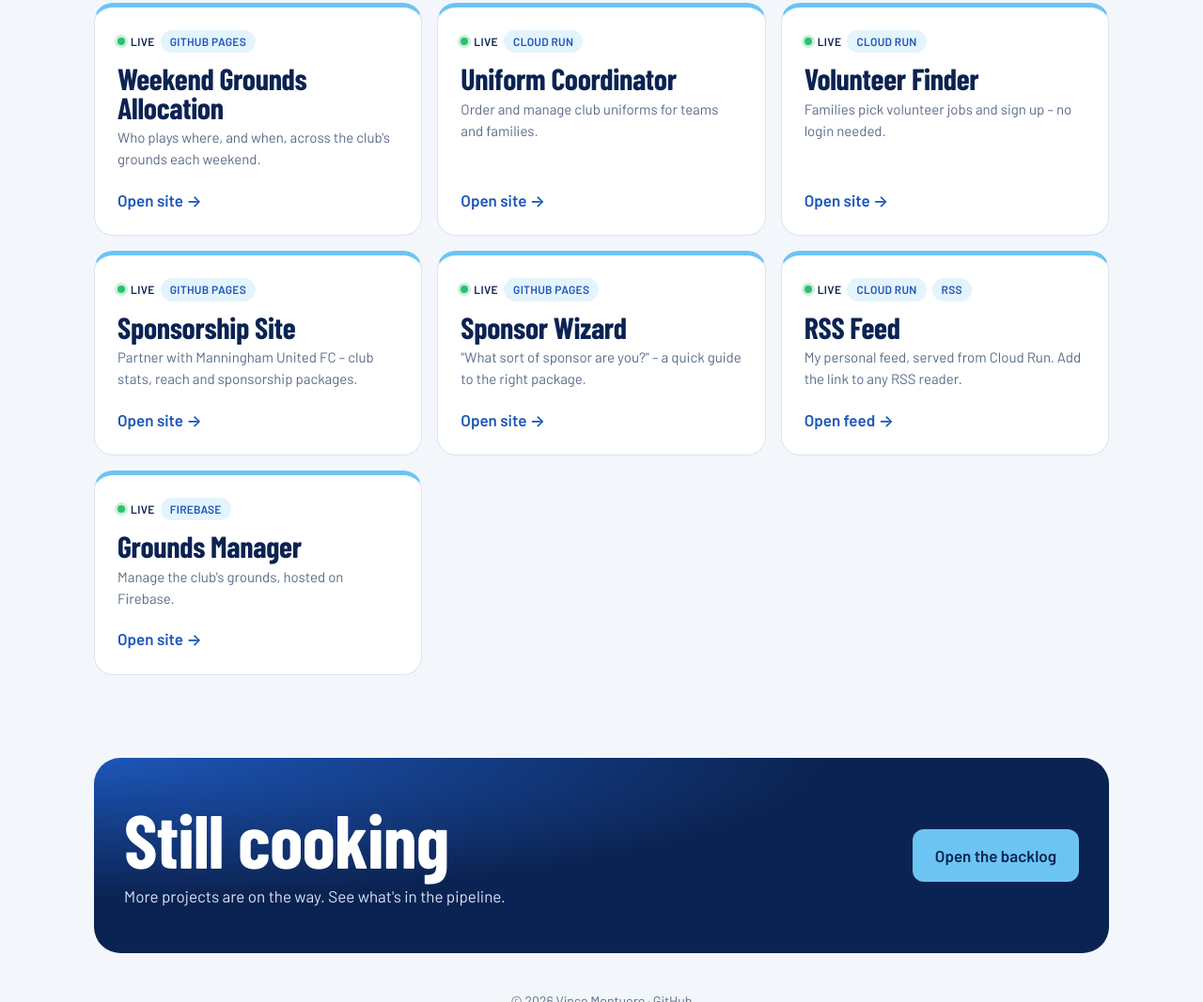
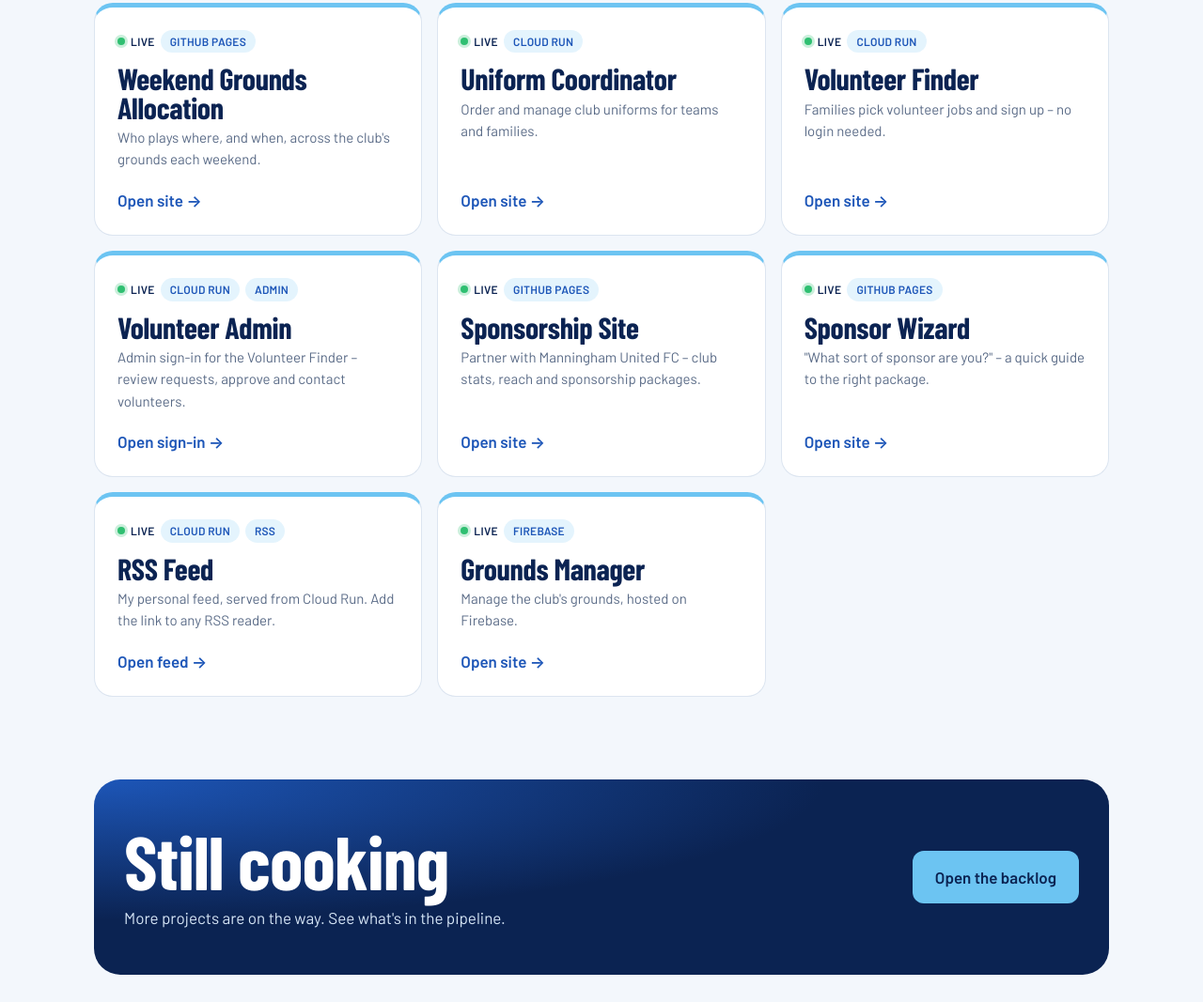
Before and after one commit to vmontuoro/vmontuoro.github.io, a plain HTML site: page index.html in a window 1280 px wide. Shown: the part 836-1903 px from the top of the page at 94% size. Drawn offline with nearby package versions, Linux system fonts and the light colour scheme; a web font is replaced by a local one.

Commit message:
Add Volunteer Admin tile
Co-Authored-By: Claude Sonnet 5.5 <noreply@anthropic.com>

```diff
--- a/index.html
+++ b/index.html
@@ -56,6 +56,13 @@
         <span class="go">Open site →</span>
       </a>
 
+      <a class="card" data-p="run" href="https://mufc-volunteer-finder-lmrwkbd5nq-ts.a.run.app/admin/login">
+        <div class="badges"><span class="status">Live</span><span class="badge">Cloud Run</span><span class="badge">Admin</span></div>
+        <h3>Volunteer Admin</h3>
+        <p>Admin sign-in for the Volunteer Finder – review requests, approve and contact volunteers.</p>
+        <span class="go">Open sign-in →</span>
+      </a>
+
       <a class="card" data-p="github" href="https://vmontuoro.github.io/sponsors_mufc/">
         <div class="badges"><span class="status">Live</span><span class="badge">GitHub Pages</span></div>
         <h3>Sponsorship Site</h3>
```
